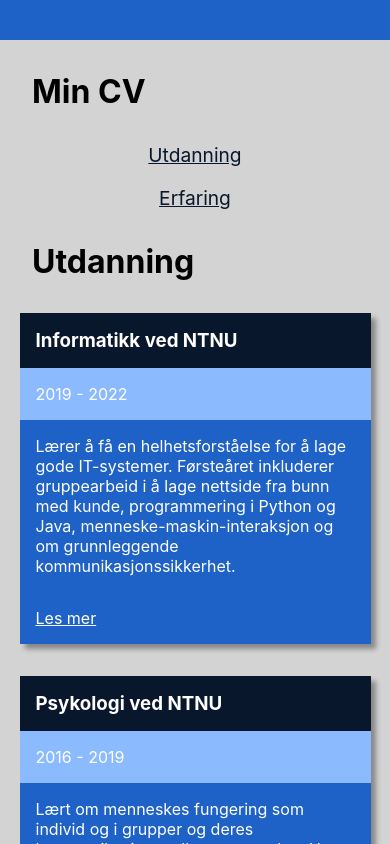
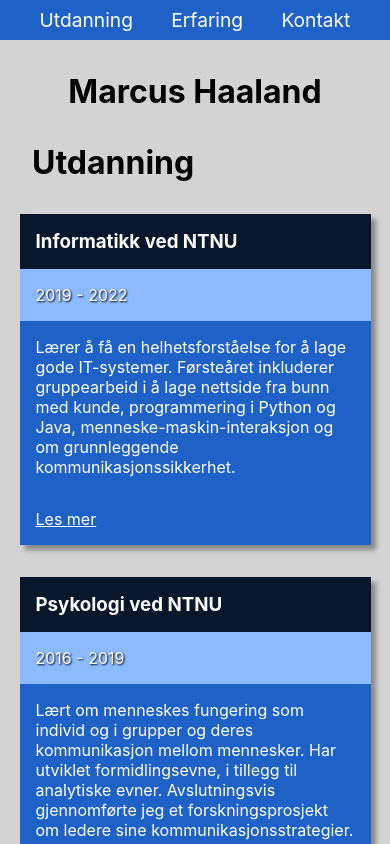
Before and after one commit to haalmarc/CV, a React (Create React App) app: page / in a window 390 px wide. Shown: the top 844 px of the page. Built offline with nearby package versions, Linux system fonts and the light colour scheme; the HTML template or start-up script is replaced by a standard one.

Commit message:
Add name, remove hamburgermenu, add nav

```diff
--- a/src/App.css
+++ b/src/App.css
@@ -8,10 +8,6 @@
   background-color: lightgrey;
 }
 
-nav a {
-  display: flex;
-  justify-content: center;
-  color: #09172c;
-  margin: 1em;
-  font-size: 1.2em;
+.username {
+  text-align: center;
 }
--- a/src/App.js
+++ b/src/App.js
@@ -8,13 +8,9 @@
   return (
     <div className="container">
       <Header />
-      <h1>
-        Min CV
+      <h1 className="username">
+        Marcus Haaland
       </h1>
-      <nav>
-        <p><a href="#utdanning">Utdanning</a></p>
-        <p><a href="#erfaring">Erfaring</a></p>
-      </nav>
       <h1 id="utdanning">
         Utdanning
       </h1>
--- a/src/components/Footer/index.js
+++ b/src/components/Footer/index.js
@@ -2,7 +2,7 @@
 import './index.css';
 
 const Footer = () => (
-  <footer>
+  <footer id="footer">
     <a href="mailto:marcus-haa@hotmail.com" className="social"><i className="fa fa-envelope"></i></a>
     <a href="https://www.linkedin.com/in/marcus-haaland-3706b3162/" className="social" rel="noopener noreferrer" target="_blank">
     <i className="fa fa-linkedin"></i></a>
--- a/src/components/Hamburgermenu/index.js
+++ b/src/components/Hamburgermenu/index.js
@@ -13,4 +13,6 @@
   </div>
 );
 
+/* https://www.w3schools.com/howto/tryit.asp?filename=tryhow_css_menu_icon_js */
+
 export default Hamburgermenu;
--- a/src/components/Header/index.css
+++ b/src/components/Header/index.css
@@ -6,8 +6,63 @@
   display: flex;
   justify-content: center;
   align-items: center;
+  position: sticky;
+  top: 0;
 }
 
 .faIcon {
   font-size: 2em;
 }
+
+nav {
+  display: flex;
+  justify-content: center;
+}
+
+nav a {
+  color: white;
+  text-decoration: none;
+  margin: 1em;
+  font-size: 1.2em;
+}
+
+/* Nav:hover */
+/* Hover stilsetting inspirert av: https://codepen.io/Taylor132465/pen/ONOzeJ */
+.navElement,
+.navElement:after,
+.navElement:before {
+  transition: all .5s;
+}
+
+.navElement {
+  position: relative;
+  transition: all 1s;
+}
+
+.navElement:after {
+  position: absolute;
+  bottom: 0;
+  left: 0;
+  right: 0;
+  margin: auto;
+  width: 0%;
+  content: '.';
+  color: transparent;
+  background: white;
+  height: 1px;
+  content: '.';
+  margin: 0;
+  opacity: 0;
+}
+
+.navElement:hover:after {
+  width: 100%;
+  animation: fill 1s forwards;
+  opacity: 1;
+}
+
+.navElement:hover {
+  opacity: 0.5;
+}
+
+/* Nav:hover slutt */
--- a/src/components/Header/index.js
+++ b/src/components/Header/index.js
@@ -3,7 +3,12 @@
 
 const Header = () => (
   <header>
-    <i className="fa fa-bars faIcon"></i>
+    <nav>
+      <a href="#utdanning" className="navElement">Utdanning</a>
+      <a href="#erfaring" className="navElement">Erfaring</a>
+      <a href="#footer" className="navElement">Kontakt</a>
+    </nav>
+    {/* Add when hamburger functions <i className="fa fa-bars faIcon"></i> */}
   </header>
 );
 
--- a/src/components/Infobox/index.css
+++ b/src/components/Infobox/index.css
@@ -26,6 +26,7 @@
   background-color: #8CBAFF;
   color: white;
   padding: 1em;
+  text-shadow: 1px 1px 2px black;
 }
 
 .jobDesc {
```
